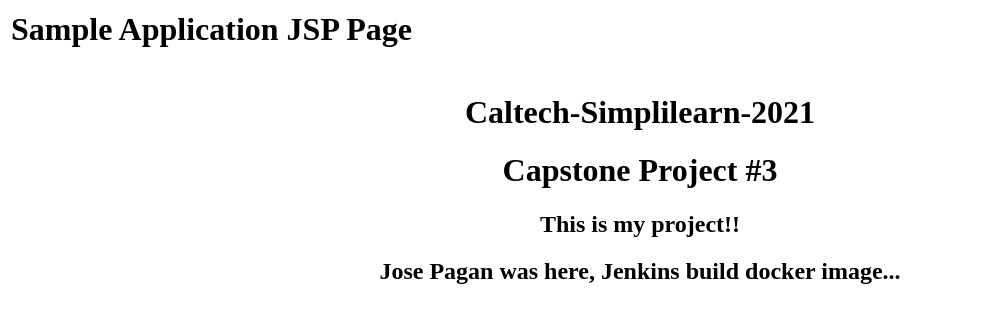
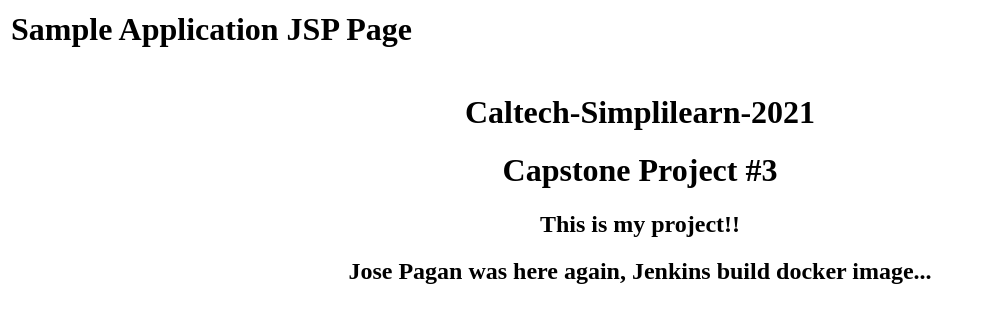
Before and after one commit to usridzero/capstone, a website: page index.html in a window 1280 px wide. Shown: the whole page, without its empty margins (0-982 px from the left). Drawn offline with Linux system fonts and the light colour scheme.

Commit message:
adding more.

```diff
--- a/index.html
+++ b/index.html
@@ -17,7 +17,7 @@
 <h1 align="center">Caltech-Simplilearn-2021</h1>
 <h1 align="center">Capstone Project #3</h1>
 <h2 align="center">This is my project!!</h2>
-<h2 align="center">Jose Pagan was here, Jenkins build docker image... </h2>
+<h2 align="center">Jose Pagan was here again, Jenkins build docker image... </h2>
 
 
 </body>
```
